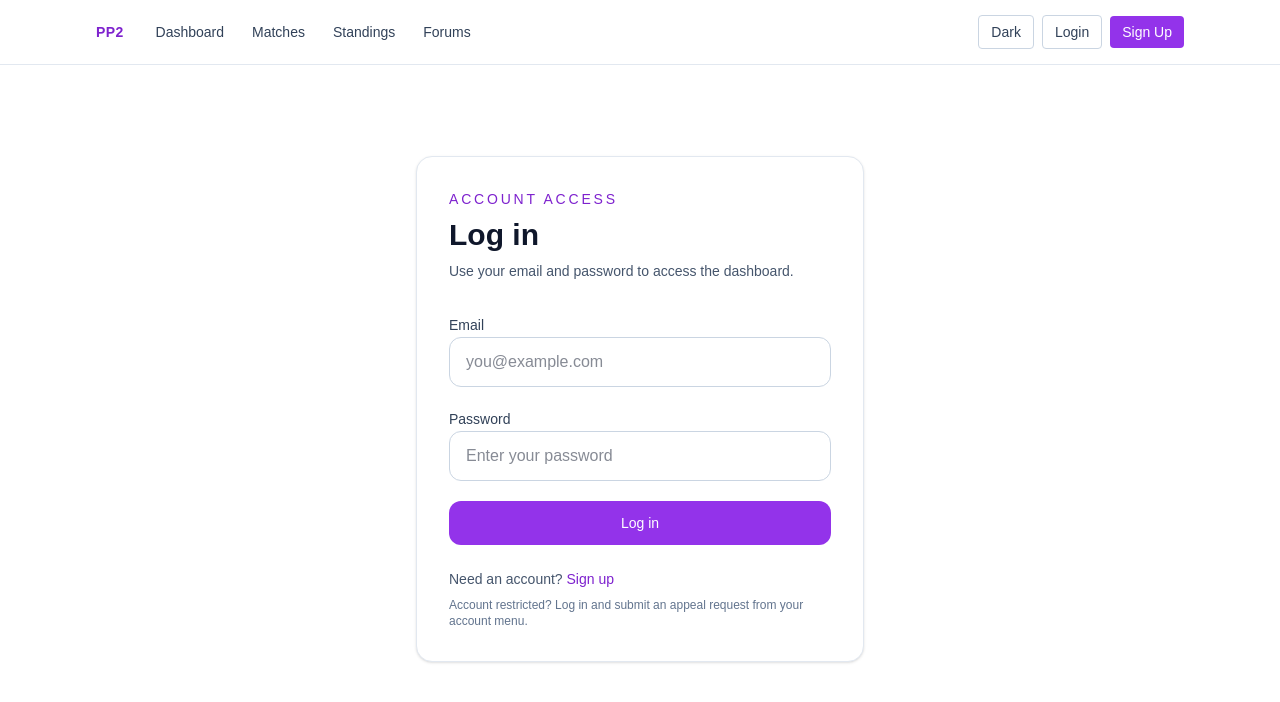
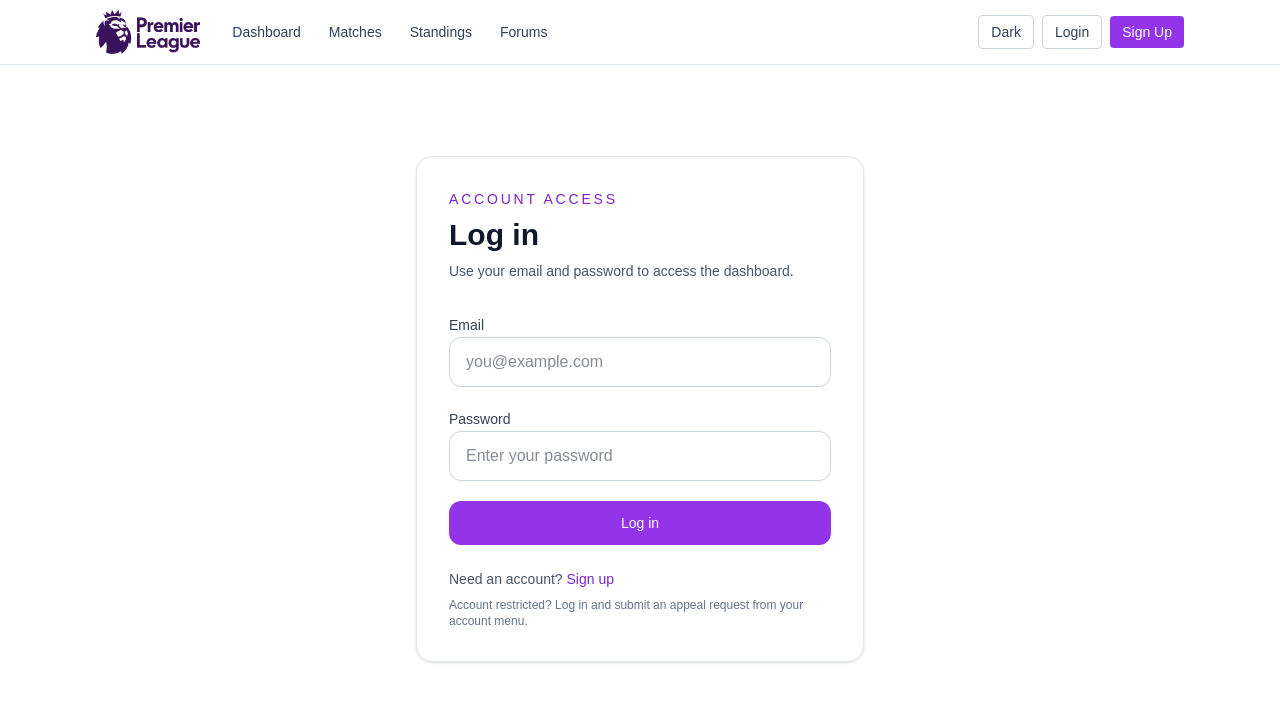
Before and after one commit to haifakhan/Premier-League-Pulse, a Next.js app: page /login in a window 1280 px wide. Shown: the top 702 px of the page. Built offline with nearby package versions, Linux system fonts and the light colour scheme.

Commit message:
fixed ui

```diff
--- a/app/matches/page.tsx
+++ b/app/matches/page.tsx
@@ -541,17 +541,18 @@ function MatchesPageContent({ initialStatusFilter }: MatchesPageContentProps) {
 
   return (
     <div className="space-y-8">
-      <section className="relative left-1/2 right-1/2 -mx-[50vw] w-screen border-y border-slate-200 bg-gradient-to-r from-slate-100 via-white to-slate-100 dark:border-slate-800 dark:from-slate-950 dark:via-slate-900 dark:to-slate-950">
-        <div className="mx-auto w-full max-w-6xl px-4 py-8 sm:px-6 lg:px-8">
+      <section className="relative left-1/2 right-1/2 -mx-[50vw] w-screen overflow-hidden border-y border-slate-200 bg-[url('/pl.jpg')] bg-cover bg-[center_28%] dark:border-slate-800">
+        <div className="absolute inset-0 bg-gradient-to-r from-black/80 via-black/60 to-black/75" />
+        <div className="relative mx-auto w-full max-w-6xl px-4 py-8 sm:px-6 lg:px-8">
           <div className="flex items-start gap-4">
             <div className="mt-1 flex h-11 w-11 shrink-0 items-center justify-center rounded-xl border border-sky-200 bg-sky-100 text-sky-700 dark:border-sky-600 dark:bg-sky-700/20 dark:text-sky-300">
               <CalendarIcon className="h-5 w-5" />
             </div>
             <div>
-              <h1 className="text-3xl font-black tracking-tight text-slate-900 dark:text-slate-100 sm:text-4xl">
+              <h1 className="text-3xl font-black tracking-tight text-white sm:text-4xl">
                 Matches List
               </h1>
-              <p className="mt-2 max-w-3xl text-sm text-slate-600 dark:text-slate-300 sm:text-base">
+              <p className="mt-2 max-w-3xl text-sm text-slate-100 sm:text-base">
                 Explore all matchdays, switch between upcoming and completed fixtures, and open any match
                 for details.
               </p>
--- a/app/page.tsx
+++ b/app/page.tsx
@@ -6,10 +6,10 @@ export default function Home() {
   return (
     <div className="space-y-6">
       <section
-        className="relative overflow-hidden rounded-2xl bg-[url('/pl.jpg')] bg-cover bg-center"
+        className="relative overflow-hidden rounded-2xl bg-[url('/pl3.gif.gif')] bg-cover bg-center"
         aria-label="Homepage hero"
       >
-        <div className="absolute inset-0 bg-gradient-to-r from-black/70 via-black/45 to-black/65" />
+        <div className="absolute inset-0 bg-gradient-to-r from-black/80 via-black/55 to-black/75 backdrop-blur-[1px]" />
 
         <div className="relative flex min-h-[62vh] items-end px-5 py-10 sm:px-8 sm:py-12 lg:min-h-[68vh] lg:px-12 lg:py-14">
           <div className="max-w-3xl space-y-5 text-white">
--- a/components/auth/navbar.tsx
+++ b/components/auth/navbar.tsx
@@ -1,5 +1,6 @@
 "use client";
 
+import Image from "next/image";
 import Link from "next/link";
 import { useAuth } from "@/lib/context/auth";
 
@@ -10,8 +11,15 @@ export default function AuthNavbar() {
     <header className="border-b border-slate-200 bg-white">
       <div className="mx-auto flex h-16 w-full max-w-6xl items-center justify-between gap-4 px-4 sm:px-6 lg:px-8">
         <div className="flex items-center gap-5">
-          <Link href="/" className="text-sm font-semibold tracking-wide text-sky-700">
-            PP2
+          <Link href="/" aria-label="Home" className="inline-flex items-center">
+            <Image
+              src="/pllogo.png"
+              alt="Premier League logo"
+              width={140}
+              height={44}
+              className="h-11 w-auto object-contain"
+              priority
+            />
           </Link>
           <nav className="hidden items-center gap-1 sm:flex">
             <Link href="/" className="rounded px-3 py-2 text-sm text-slate-700 hover:bg-slate-100">
```
